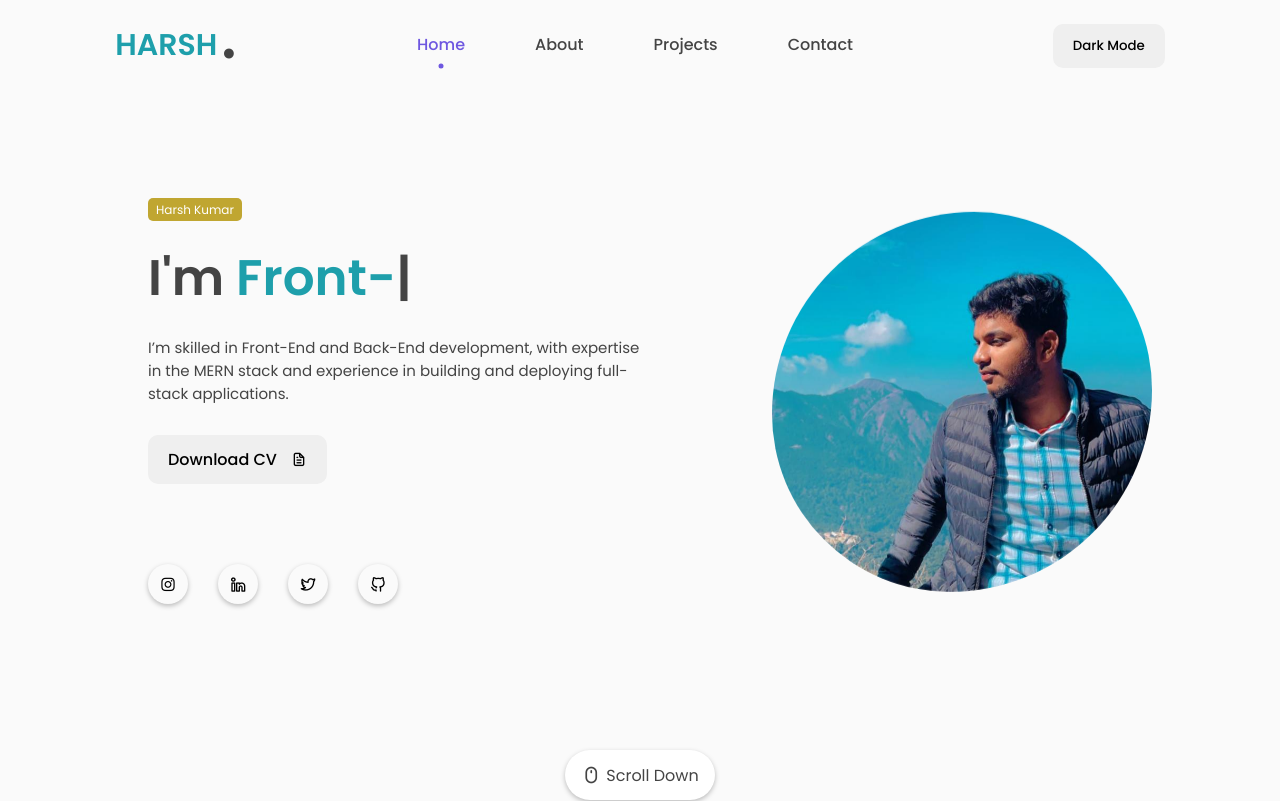
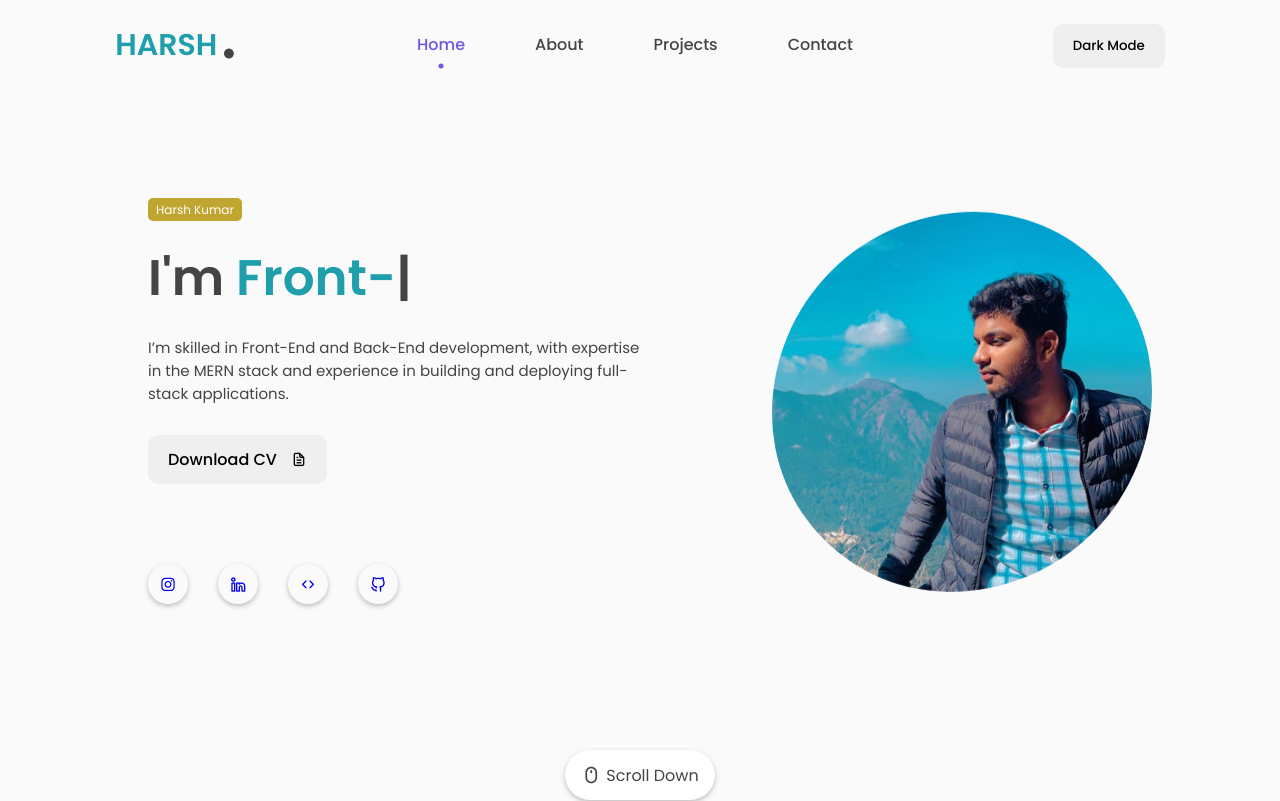
Before and after one commit to harsh-singh10/My-Portfolio, a plain HTML site: page index.html in a window 1280 px wide. Shown: the top 801 px of the page. Drawn offline with nearby package versions, Linux system fonts and the light colour scheme.

Commit message:
links working

```diff
--- a/index.html
+++ b/index.html
@@ -74,12 +74,37 @@
                 </a>
 
             </div>
-            <div class="social_icons">
+            <!-- <div class="social_icons">
                 <div class="icon"><i class="uil uil-instagram"></i></div>
                 <div class="icon"><i class="uil uil-linkedin-alt"></i></div>
                 <div class="icon"><i class="uil uil-twitter-alt"></i></div>
-                <div class="icon"><i class="uil uil-github-alt"></i></div>
+                <div class="icon"><a href="https://github.com/harsh-singh10"></a><i class="uil uil-github-alt"></i></div>
+            </div> -->
+
+            <div class="social_icons">
+                <div class="icon">
+                    <a href="https://www.instagram.com/har_h_singh/" target="_blank">
+                        <i class="uil uil-instagram"></i>
+                    </a>
+                </div>
+                <div class="icon">
+                    <a href="https://www.linkedin.com/in/harsh-kumar-550727244/" target="_blank">
+                        <i class="uil uil-linkedin-alt"></i>
+                    </a>
+                </div>
+                <div class="icon">
+                    <a href="https://leetcode.com/u/Harsh_Kumar_10/" target="_blank">
+                        <i class="uil uil-arrow"></i>
+                    </a>
+                </div>
+                <div class="icon">
+                    <a href="https://github.com/harsh-singh10" target="_blank">
+                        <i class="uil uil-github-alt"></i>
+                    </a>
+                </div>
             </div>
+
+
           </div>
           <div class="featured-image">
             <div class="image">
```
